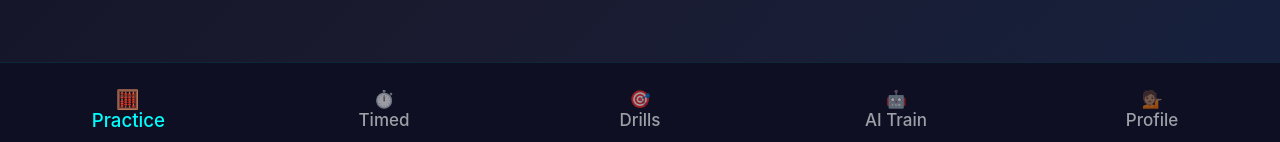
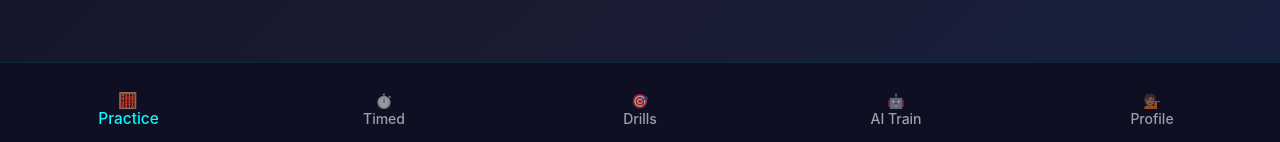
Before and after one commit to ibraouh/mental-math, a React (Create React App) app: page / in a window 1280 px wide. Shown: the part 655-797 px from the top of the page. Built offline with nearby package versions, Linux system fonts and the light colour scheme; no server answers.

Commit message:
firebase

```diff
--- a/src/App.css
+++ b/src/App.css
@@ -68,7 +68,7 @@ html,
   justify-content: center;
   text-decoration: none;
   color: rgba(255, 255, 255, 0.6);
-  font-size: 17px;
+  font-size: 14px;
   font-weight: 500;
   transition: all 0.2s ease;
   flex: 1;
@@ -89,6 +89,7 @@ html,
   margin-bottom: 4px;
   line-height: 1;
   transition: transform 0.2s ease;
+  font-size: 14px;
 }
 
 .tab-bar a.active span {
```
